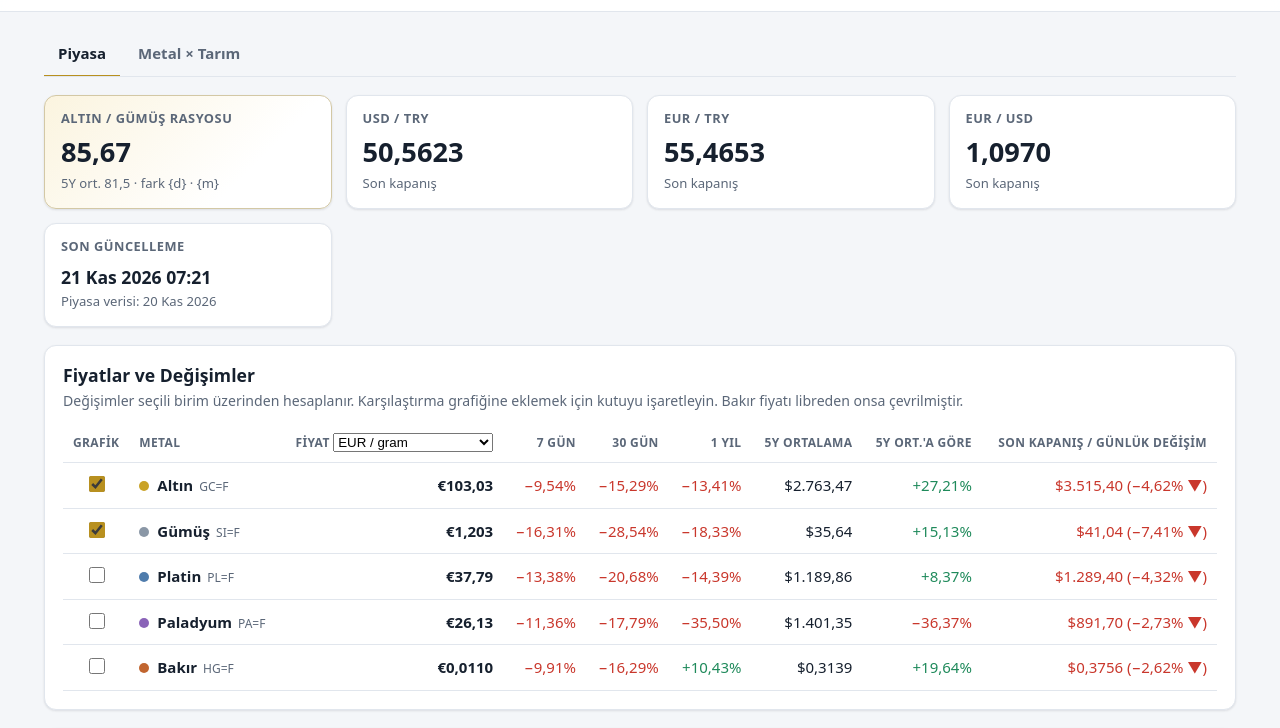
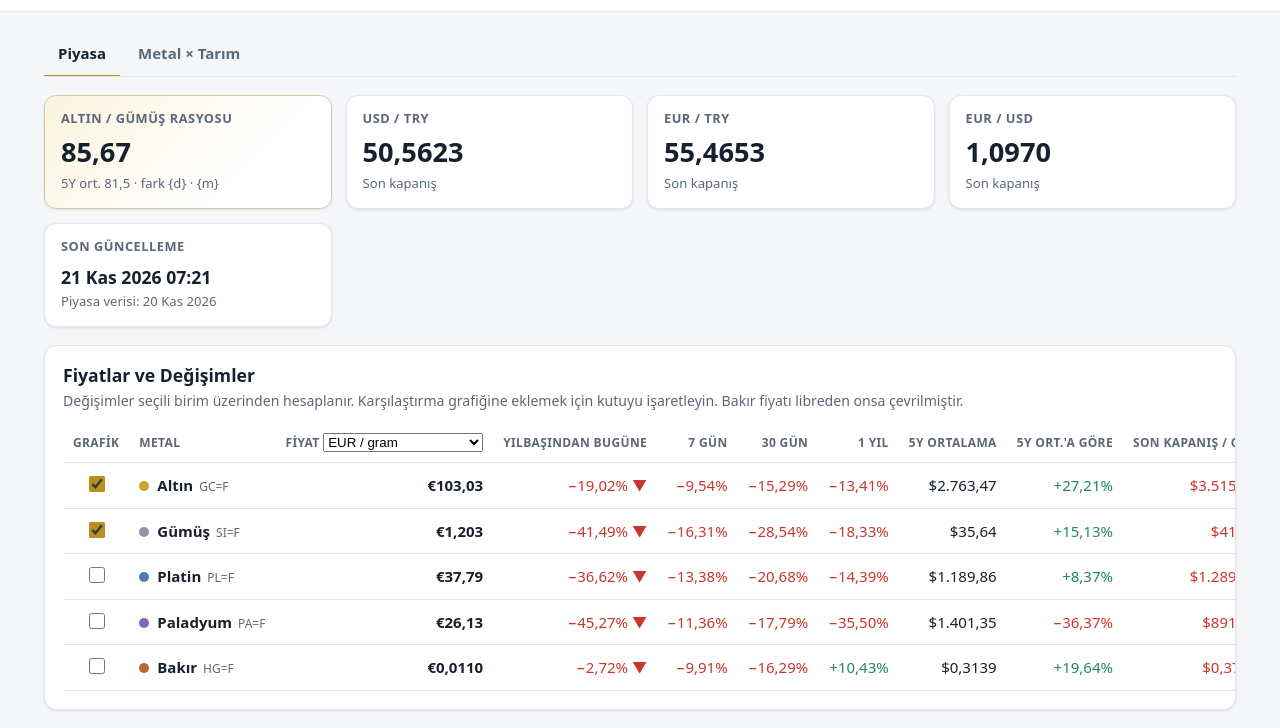
Before and after one commit to agrihubai/global-metal-radar, a plain HTML site: page index.html in a window 1280 px wide. Shown: the part 65-793 px from the top of the page. Drawn offline with nearby package versions, Linux system fonts and the light colour scheme.

Commit message:
Add files via upload

```diff
--- a/app.js
+++ b/app.js
@@ -29,7 +29,7 @@ const I18N = {
     card_updated: "Son güncelleme", data_date: "Piyasa verisi: {d}",
     sec_prices: "Fiyatlar ve Değişimler",
     prices_note: "Değişimler seçili birim üzerinden hesaplanır. Karşılaştırma grafiğine eklemek için kutuyu işaretleyin. Bakır fiyatı libreden onsa çevrilmiştir.",
-    th_cmp: "Grafik", th_metal: "Metal", th_price: "Fiyat", th_w: "7 Gün", th_m: "30 Gün", th_y: "1 Yıl",
+    th_cmp: "Grafik", th_metal: "Metal", th_price: "Fiyat", th_ytd: "Yılbaşından Bugüne", th_w: "7 Gün", th_m: "30 Gün", th_y: "1 Yıl",
     th_avg: "5Y Ortalama", th_vs: "5Y Ort.'a Göre", th_close_chg: "Son Kapanış / Günlük Değişim",
     sec_chart: "Karşılaştırmalı Performans",
     chart_sub: "Seçilen metaller dönem başında 100'e eşitlenir; seçili birim kullanılır.",
@@ -69,7 +69,7 @@ const I18N = {
     card_updated: "Last update", data_date: "Market data: {d}",
     sec_prices: "Prices & Changes",
     prices_note: "Changes are calculated in the selected unit. Tick a box to add a metal to the comparison chart. Copper is converted from pounds to ounces.",
-    th_cmp: "Chart", th_metal: "Metal", th_price: "Price", th_w: "7 Days", th_m: "30 Days", th_y: "1 Year",
+    th_cmp: "Chart", th_metal: "Metal", th_price: "Price", th_ytd: "Year to Date", th_w: "7 Days", th_m: "30 Days", th_y: "1 Year",
     th_avg: "5Y Average", th_vs: "vs 5Y Avg.", th_close_chg: "Last Close / Daily Change",
     sec_chart: "Comparative Performance",
     chart_sub: "Selected metals are rebased to 100 at the start of the period, in the selected unit.",
@@ -210,6 +210,11 @@ function getGramPriceValue(p) {
   return null;
 }
 
+function arrowMark(v) {
+  if (v == null || !isFinite(v) || v === 0) return "";
+  return v > 0 ? " ▲" : " ▼";
+}
+
 function getDailyChange(m, ch) {
   if (ch?.d != null) return ch.d;
   const s = unitSeries(m);
@@ -218,6 +223,33 @@ function getDailyChange(m, ch) {
   const last = valid[valid.length - 1];
   const prev = valid[valid.length - 2];
   return +((last / prev - 1) * 100).toFixed(2);
+}
+
+function getYtdChange(m, ch) {
+  if (ch?.ytd != null) return ch.ytd;
+  const h = DATA?.history;
+  const s = unitSeries(m);
+  if (!h?.dates?.length || !s.length) return null;
+  const lastIdx = s.length - 1;
+  const lastVal = s[lastIdx];
+  if (lastVal == null || !isFinite(lastVal) || lastVal === 0) return null;
+  const curYear = String(h.dates[lastIdx]).slice(0, 4);
+  const yrStartStr = `${curYear}-01-01`;
+  let refVal = null;
+  for (let i = 0; i < h.dates.length; i++) {
+    if (h.dates[i] < yrStartStr && s[i] != null && isFinite(s[i]) && s[i] !== 0) {
+      refVal = s[i];
+    }
+  }
+  if (refVal == null) {
+    for (let i = 0; i < h.dates.length; i++) {
+      if (h.dates[i] >= yrStartStr && s[i] != null && isFinite(s[i]) && s[i] !== 0) {
+        refVal = s[i];
+        break;
+      }
+    }
+  }
+  return refVal == null ? null : +((lastVal / refVal - 1) * 100).toFixed(2);
 }
 
 function renderTable() {
@@ -230,15 +262,16 @@ function renderTable() {
     const ch = md.changes?.[state.unit] || {};
     const p = md.price || {};
     const gramVal = getGramPriceValue(p);
+    const ytdChg = getYtdChange(m, ch);
     const dailyChg = getDailyChange(m, ch);
-    const arrow = dailyChg == null || !isFinite(dailyChg) || dailyChg === 0 ? "" : dailyChg > 0 ? " ▲" : " ▼";
     const closePriceStr = fmtPrice(p[state.unit], state.unit);
-    const closeDailyStr = `${closePriceStr} (${fmtPct(dailyChg)}${arrow})`;
+    const closeDailyStr = `${closePriceStr} (${fmtPct(dailyChg)}${arrowMark(dailyChg)})`;
     const tr = document.createElement("tr");
     tr.innerHTML = `
       <td><input type="checkbox" data-metal="${m}" ${state.selected.has(m) ? "checked" : ""} aria-label="${t(m)}"></td>
       <td class="metal"><span class="dot" style="background:${COLORS[m]}"></span>${t(m)}<small>${md.ticker}</small></td>
       <td><strong>${fmtPrice(gramVal, state.gramUnit)}</strong></td>
+      <td class="${pctClass(ytdChg)}">${fmtPct(ytdChg)}${arrowMark(ytdChg)}</td>
       ${["w", "m", "y"].map((k) => `<td class="${pctClass(ch[k])}">${fmtPct(ch[k])}</td>`).join("")}
       <td>${fmtPrice(ch.avg5y, state.unit)}</td>
       <td class="${pctClass(ch.vs_avg5y)}">${fmtPct(ch.vs_avg5y)}</td>
--- a/index.html
+++ b/index.html
@@ -86,6 +86,7 @@
                   <option value="try_g" data-i18n="opt_try_g">Türk lirası / gram</option>
                 </select>
               </th>
+              <th data-i18n="th_ytd">Yılbaşından Bugüne</th>
               <th data-i18n="th_w">7 Gün</th>
               <th data-i18n="th_m">30 Gün</th>
               <th data-i18n="th_y">1 Yıl</th>
```
Also changed, not shown: 1 other file.
